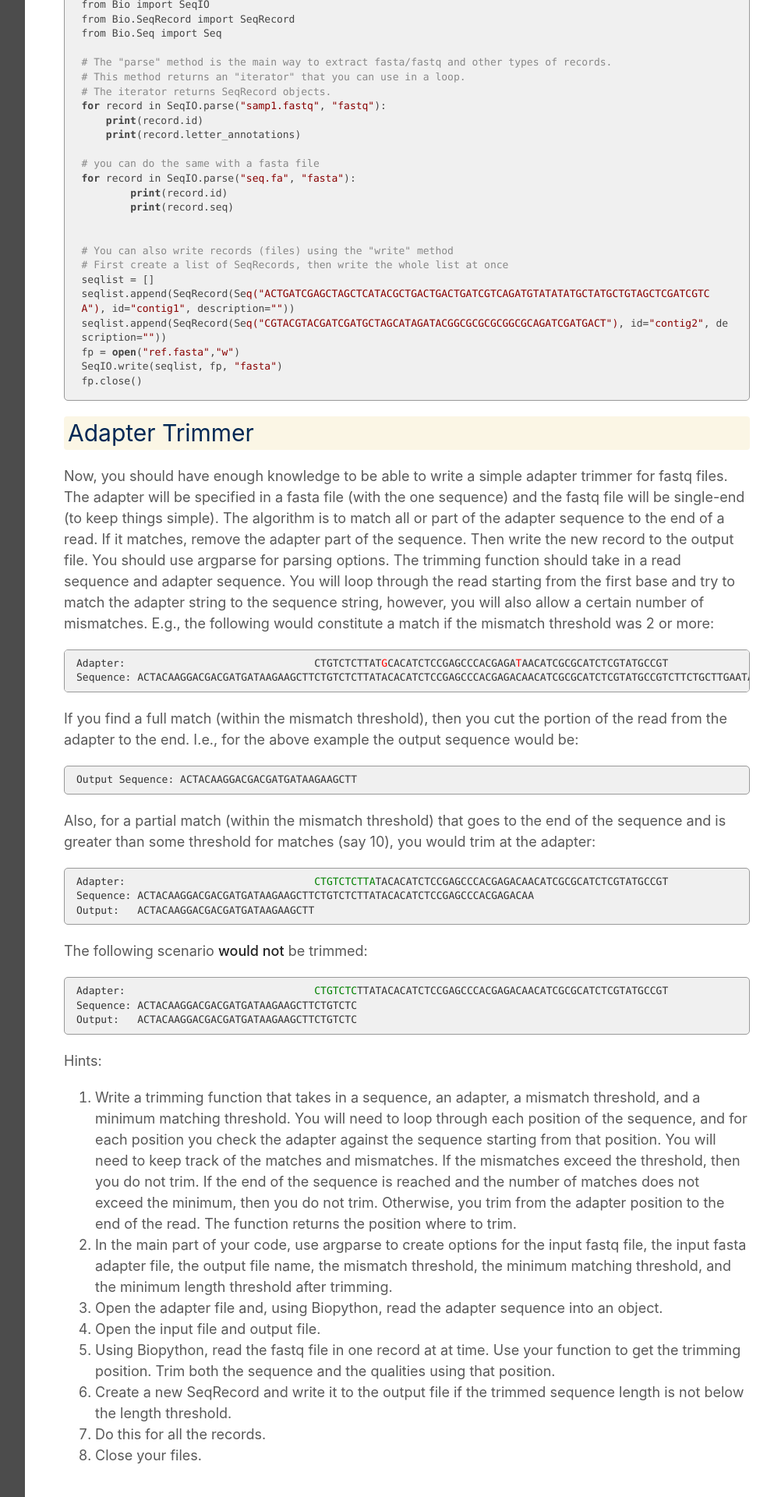
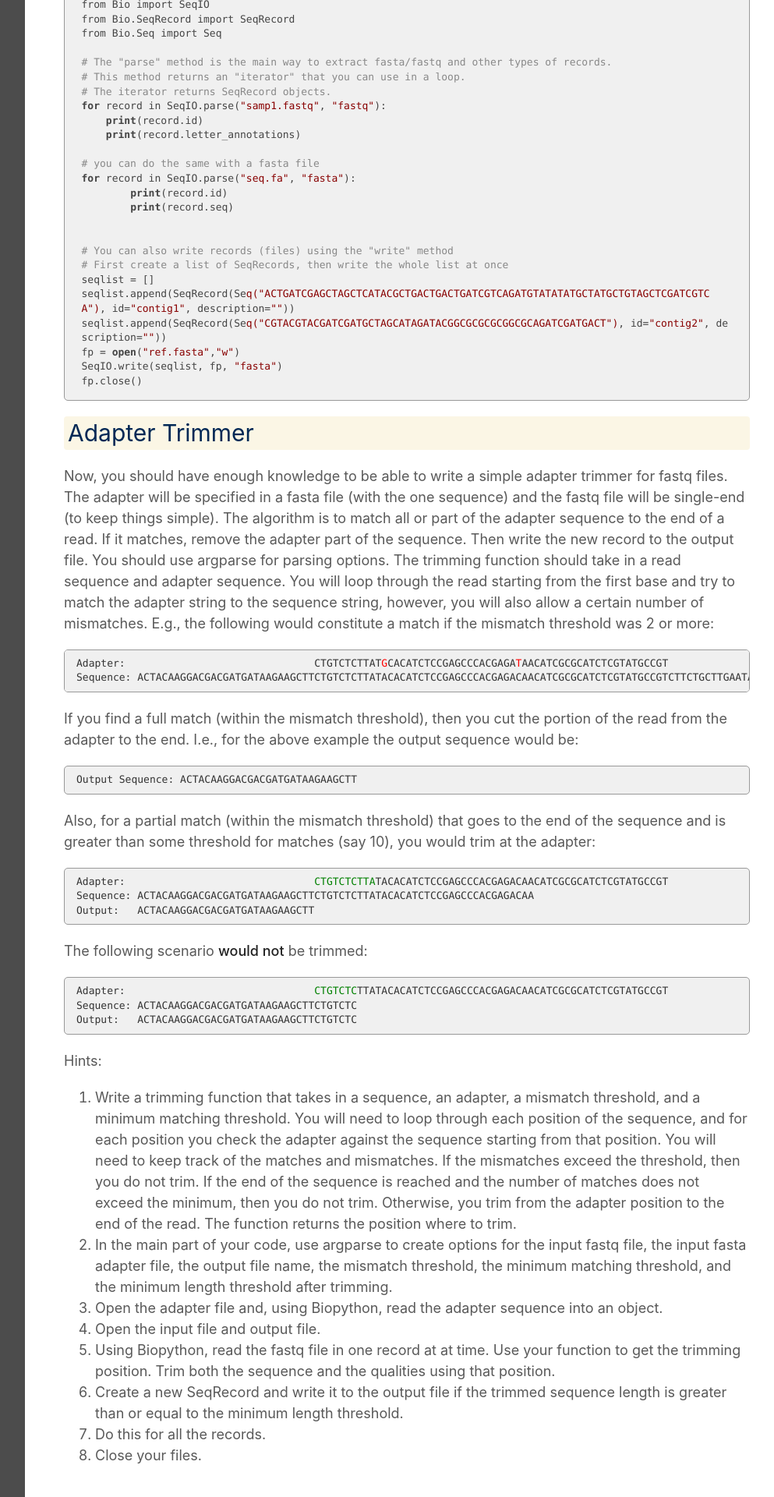
Before and after one commit to ucdavis-bioinformatics-training/2022-Feb-Introduction-To-Python-For-Bioinformatics, a Jekyll site: the page built from python/python5.md, in a window 1280 px wide. Shown: the part 1161-3081 px from the top of the page at 78% size, without its empty margins (268-1261 px from the left). Built offline with Jekyll 4.4.1, drawn with Linux system fonts in a browser that asks for light colours; our own code applies the rules of GitHub Pages for plain Markdown files.

Commit message:
adding docs

```diff
--- a/python/python5.md
+++ b/python/python5.md
@@ -98,6 +98,6 @@ Hints:
 3. Open the adapter file and, using Biopython, read the adapter sequence into an object.
 4. Open the input file and output file.
 5. Using Biopython, read the fastq file in one record at at time. Use your function to get the trimming position. Trim both the sequence and the qualities using that position.
-6. Create a new SeqRecord and write it to the output file if the trimmed sequence length is not below the length threshold.
+6. Create a new SeqRecord and write it to the output file if the trimmed sequence length is greater than or equal to the minimum length threshold.
 7. Do this for all the records.
 8. Close your files.
```
